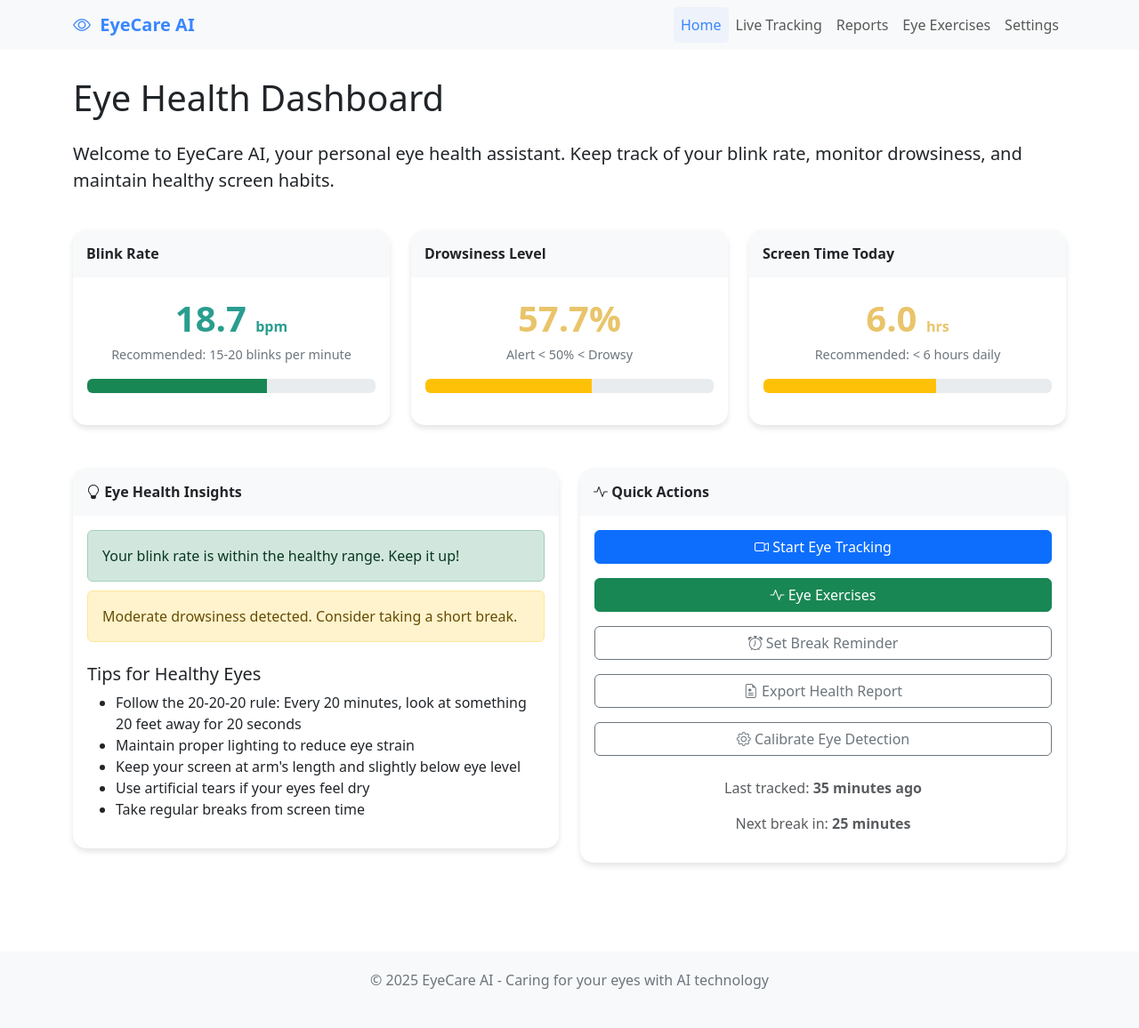
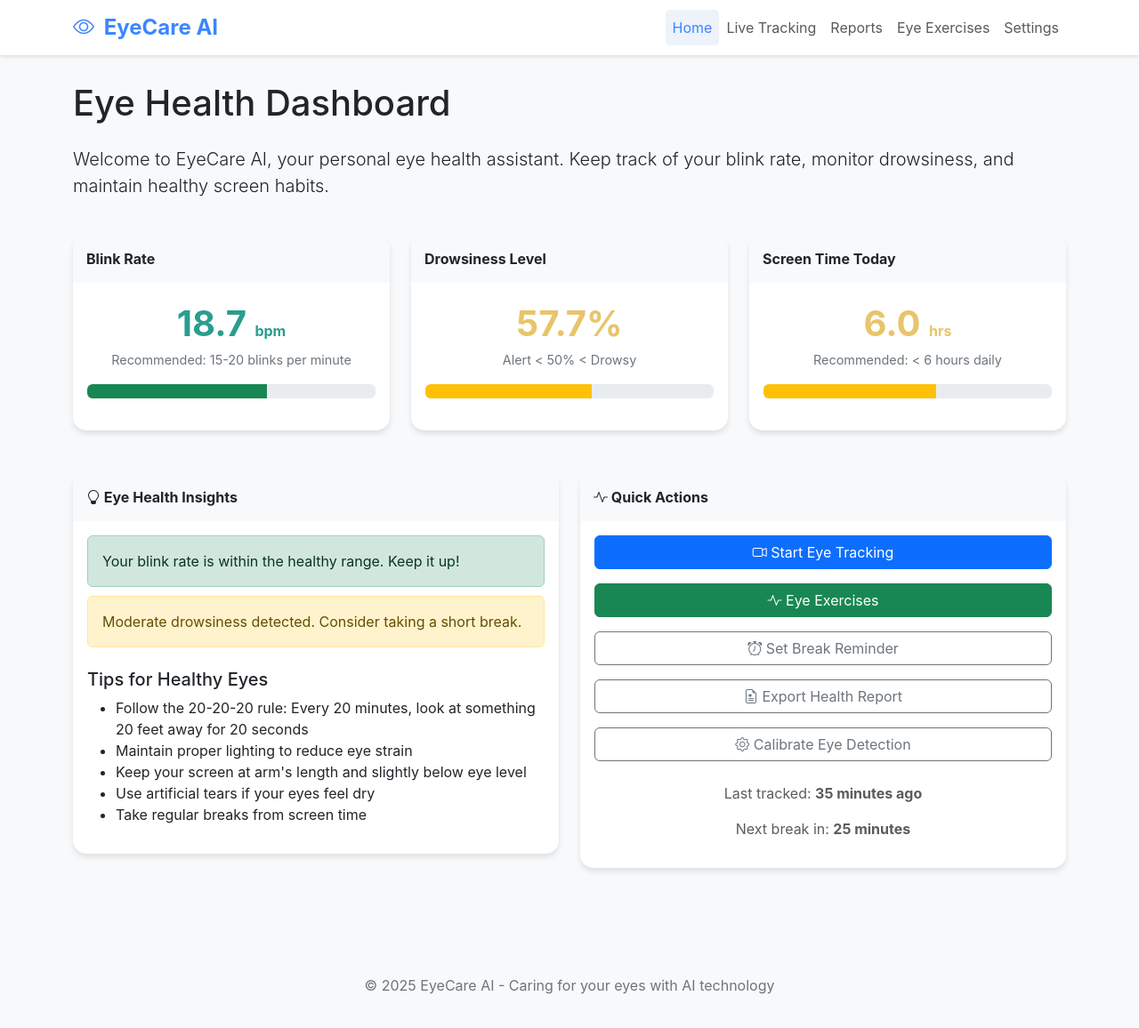
Before and after one commit to jothi-keerthana19/EyeCareAI, a Flask app: page / in a window 1280 px wide. Shown: the whole page at 89% size. Before the commit the page ends 1112 px from the top, so only its background shows below. Run offline with Flask 3, Linux system fonts and the light colour scheme.

Commit message:
Assistant checkpoint: Update UI and fix classifier loading issues
Assistant generated file changes:
- static/js/eye_detection.js: Fix classifier loading paths
- templates/live_tracking.html: Enhance live tracking UI
- templates/layout.html: Update layout styles
- app.py: Fix classifier file serving
- .replit: Updated app configuration

---

User prompt:

do some changes in code check all the files and rectidy every each error in this application and also do some chnages in visual appearance and UI

Replit-Commit-Author: Assistant
Replit-Commit-Session-Id: 6bed59ad-c7ba-4f51-899f-982ce0d22e3b

```diff
--- a/app.py
+++ b/app.py
@@ -191,7 +191,7 @@ def api_screen_time():
 def serve_face_cascade():
     print("Serving face cascade file...")
     try:
-        return send_from_directory('static/models', 'haarcascade_frontalface_alt2.xml')
+        return send_from_directory('static/models', 'haarcascade_frontalface_alt2.xml', mimetype='text/xml')
     except Exception as e:
         print(f"Error serving face cascade: {e}")
         return str(e), 500
--- a/static/js/eye_detection.js
+++ b/static/js/eye_detection.js
@@ -133,7 +133,7 @@ function loadClassifiers() {
 
     // Load the face classifier with correct path
     faceClassifier = new cv.CascadeClassifier();
-    const faceCascadePath = '/static/models/haarcascade_frontalface_alt2.xml';
+    const faceCascadePath = 'haarcascade_frontalface_alt2.xml';
     fetch(faceCascadePath)
         .then(response => response.arrayBuffer())
         .then(buffer => {
--- a/templates/layout.html
+++ b/templates/layout.html
@@ -9,9 +9,27 @@
     <!-- Chart.js -->
     <script src="https://cdn.jsdelivr.net/npm/chart.js"></script>
     <style>
+        :root {
+            --primary-color: #3a86ff;
+            --secondary-color: #2b2d42;
+            --accent-color: #48cae4;
+            --background-color: #f8f9fa;
+        }
+
+        body {
+            background-color: var(--background-color);
+            font-family: 'Inter', sans-serif;
+        }
+
         .navbar-brand {
             font-weight: bold;
-            color: #3a86ff !important;
+            color: var(--primary-color) !important;
+            font-size: 1.5rem;
+        }
+
+        .navbar {
+            box-shadow: 0 2px 4px rgba(0,0,0,0.1);
+            background-color: white !important;
         }
         .eye-icon {
             color: #3a86ff;
--- a/templates/live_tracking.html
+++ b/templates/live_tracking.html
@@ -22,7 +22,7 @@
             <div class="card-body">
                 <div id="alertsContainer"></div>
 
-                <div class="camera-feed-wrapper" style="position: relative; background-color: #000; height: 480px; border-radius: 10px; overflow: hidden;">
+                <div class="camera-feed-wrapper" style="position: relative; background-color: #1a1a1a; height: 480px; border-radius: 15px; overflow: hidden; box-shadow: 0 8px 16px rgba(0,0,0,0.2);">
                     <!-- Live camera feed -->
                     <video id="videoInput" style="position: absolute; width: 1px; height: 1px; opacity: 0;"></video>
                     <canvas id="canvasOutput" style="width: 100%; height: 100%; object-fit: cover;"></canvas>
```
